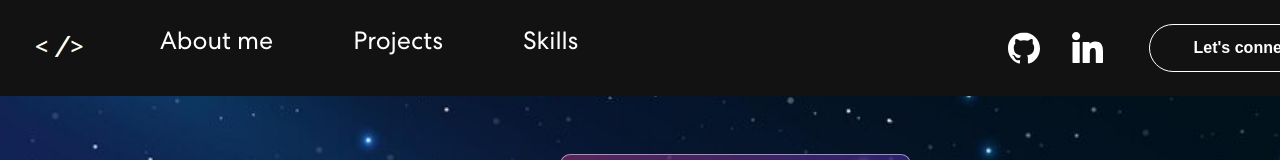
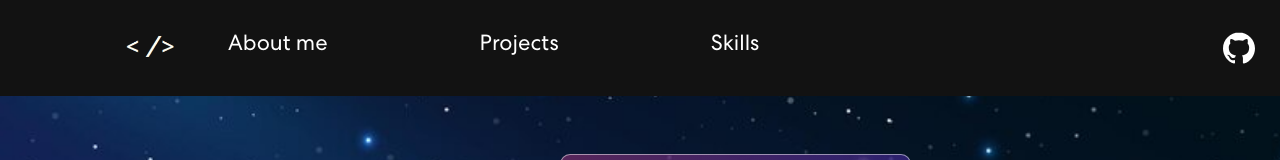
Before and after one commit to lauracolof/portfolio-laura-colo, a React (Create React App) app: page / in a window 1280 px wide. Shown: the top 160 px of the page. Built offline with nearby package versions, Linux system fonts and the light colour scheme.

Commit message:
changes on /navbar

```diff
--- a/src/components/AboutMe/AboutMe.jsx
+++ b/src/components/AboutMe/AboutMe.jsx
@@ -1,6 +1,7 @@
 import './aboutme.css';
 import { Container, Col, Row } from 'react-bootstrap';
 import photo from '../../assets/img/photo.jpg'
+import BackToTop from '../BackToTop/BackToTop';
 
 export const AboutMe = () => {
 
@@ -27,6 +28,7 @@ export const AboutMe = () => {
           </Row>
         </Container>
       </section>
+      <BackToTop/>
     </div >
 
   )
--- /dev/null
+++ b/src/components/BackToTop/BackToTop.jsx
@@ -0,0 +1,48 @@
+import React, {useEffect, useState} from 'react'
+
+function BackToTop () {
+  const [backToTopBtn, setBackToTopBtn] = useState(false);
+
+  useEffect(() => {
+    window.addEventListener('scroll', () => {
+      if(window.scrollY > 100) {
+        setBackToTopBtn(true)
+      } else {
+        setBackToTopBtn(false);
+      }
+    })
+  }, [])
+
+  const scrollUp = () => {
+    window.scrollTo({
+      top: 0,
+      behavior: 'smooth',
+    })
+  }
+
+  return <div className='btn-top'>
+    {
+      backToTopBtn && (
+        <button onClick={scrollUp}
+        style={{
+          position: 'fixed',
+          bottom: '25px',
+          right: '25px',
+          height: '50px',
+          width: '50px',
+          fontSize: '50px',
+          color: '#cd5cd1',
+          borderColor: '#cd5cd1',
+          borderRadius: '10px'
+
+        }}
+        >
+          ^
+        </button>
+      )
+    }
+</div>
+}
+
+
+export default BackToTop;
--- a/src/components/NavBar/NavBar.jsx
+++ b/src/components/NavBar/NavBar.jsx
@@ -71,10 +71,6 @@ export const NavBar = () => {
               <img src={navIcon2} alt='github' />
             </a>
           </div>
-
-          <button onClick={() => console.log('connectME')}>
-            Let's connect
-          </button>
         </span>
 
       </Container>
--- a/src/components/NavBar/navbar.css
+++ b/src/components/NavBar/navbar.css
@@ -1,28 +1,9 @@
 .logoimg {
   position: relative;
-  right: 0rem;
+  left: 5.7rem;
   top: 1rem;
   width: 120px;
 }
-
-.btn {
-  width: 13rem;
-  height: 4rem;
-  right: 5rem;
-  top: 11px;
-}
-
-.btn:hover {
-  color: #121212;
-  background-color: #fff;
-}
-
-.buttons {
-  position: relative;
-  right: 12rem;
-  top: 2rem;
-}
-
 nav.navbar {
   position: absolute; /*always visible*/
   width: 100%;
@@ -36,59 +17,35 @@ nav.navbar  .nav-link.navbar-link {
   color: #fff !important;
   display: flex;
   position: relative;
-  margin: -5px;
-  padding: 45px;
-  font-size: 25px;
+  margin-left: 4rem;
+  padding: 44px;
+  font-size: 22px;
 }
 
 .me-auto {
-  width: 45rem;
+  width: 65rem;
   height: 6rem;
   display: flex;
   position: relative;
   margin: 0;
   padding: 0;
   top: -1rem;
-  bottom: 3rem;
 }
 
-/* ------- SOCIAL ------ */
+/* ------- SOCIAL ------
+linkdin icon*/
+
 .navbar-text .social-icon {
   position: relative;
-  right: 40rem;
+  right: 25.3rem;
   bottom: 2rem;
-  width: 0rem;
-  height: 0rem;
 }
 
-.link-icon{
-  max-width: 3px;
-}
-
+/*github icon*/
 .navbar-text .social-icon2 {
   position: relative;
-  right: 44rem;
+  right: 32.5rem;
   bottom: 2rem;
-  width: 0rem;
-  height: 0rem;
-}
-
-/* ----- CONTACT ME ---------- */
-.navbar-text button {
-  font-weight: 600;
-  color: #fff;
-  border: 1px solid #fff;
-  border-radius: 35px;
-  font-size: 16px;
-  position: relative;
-  background-color: transparent;
-  transition: 0.3 ease-in-out;
-
-  right: 35.2rem;
-  width: 12rem;
-  height: 3rem;
-  bottom: 2.5rem;
-
 }
 
 
```
